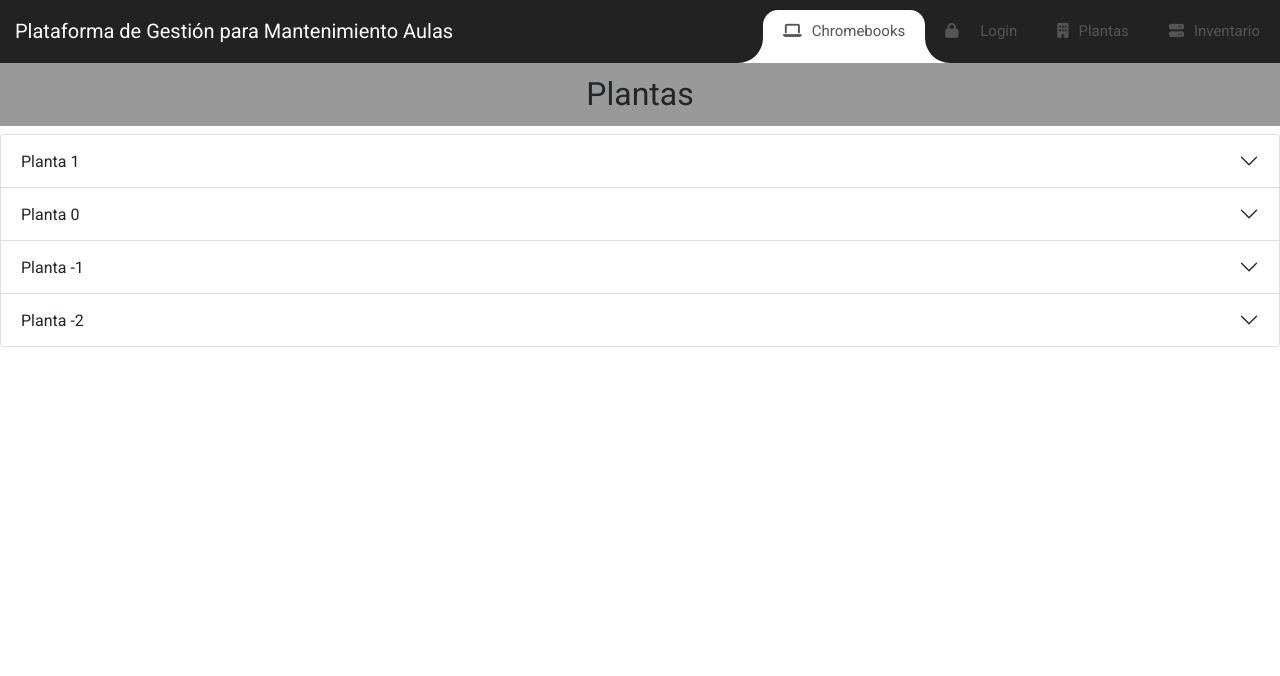
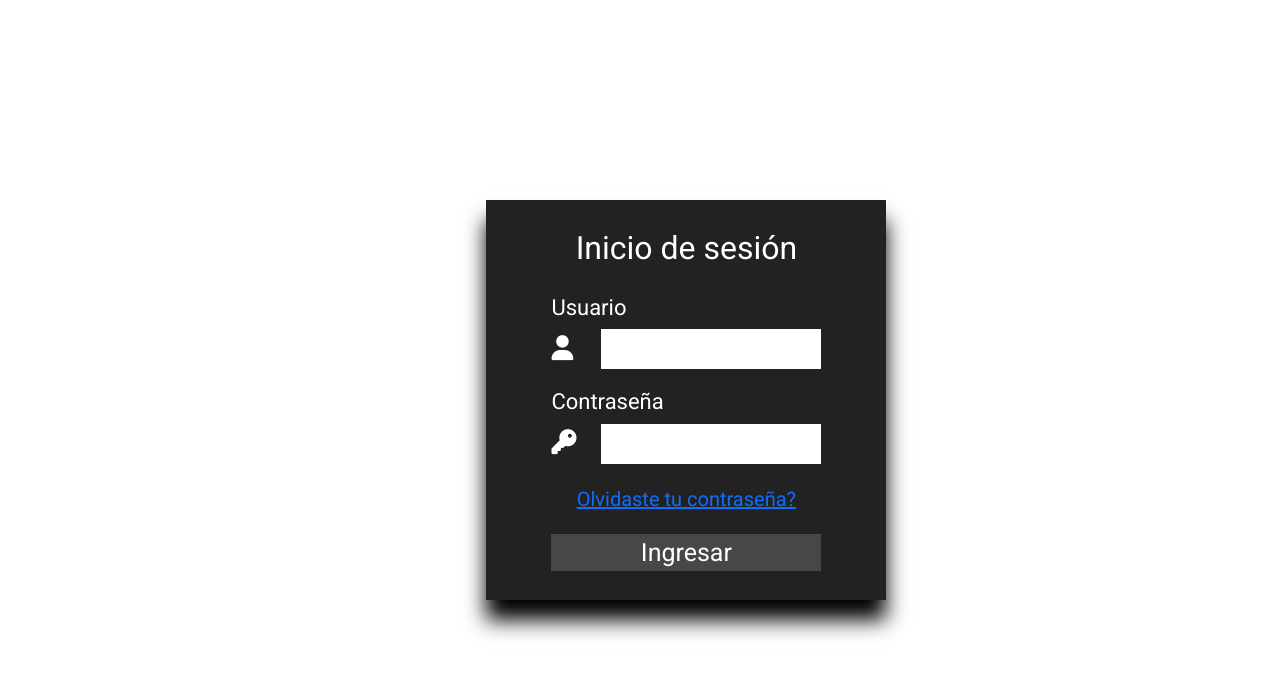
Before and after one commit to billyordores/Proyecto-ReporteDiario-Frontend, a React (Create React App) app in the folder dailyreport/: page /plantas in a window 1280 px wide. Shown: the top 676 px of the page. Built offline with nearby package versions, Linux system fonts and the light colour scheme; no server answers.

Commit message:
Correciones en el LOGIN

```diff
--- a/dailyreport/package.json
+++ b/dailyreport/package.json
@@ -3,6 +3,7 @@
   "version": "0.1.0",
   "private": true,
   "dependencies": {
+    "@auth0/auth0-react": "^1.10.1",
     "@material-table/core": "^4.3.43",
     "@material-ui/core": "^4.12.4",
     "@material-ui/icons": "^4.11.3",
--- a/dailyreport/src/App.js
+++ b/dailyreport/src/App.js
@@ -8,19 +8,16 @@ import Login from './pages/Login.js'
 function App() {
   return(
     <BrowserRouter>
+    <Login>
       <Navbar/>
         <Routes>
-
-
           <Route path='/chromebooks' element={<Chromebooks/>} />
 
           <Route path='/plantas' element={<Flats/>} />
 
           <Route path='/inventario' element={<Inventory/>} />
-
-        <Route path='/login' element={<Login/>}/>
-
         </Routes>
+    </Login>
     </BrowserRouter>
   )
 }
--- a/dailyreport/src/components/Navbar.js
+++ b/dailyreport/src/components/Navbar.js
@@ -83,12 +83,6 @@ const Navbar = () => {
           </li>
 
           <li className="nav-item active">
-            <NavLink className="nav-link" to="/login" exact>
-              <i class="fa fa-solid fa-lock"></i>Login
-            </NavLink>
-          </li>
-
-          <li className="nav-item active">
             <NavLink className="nav-link" to="/plantas" exact>
               <i className="fa fa-building"></i>Plantas
             </NavLink>
--- a/dailyreport/src/css/Login.css
+++ b/dailyreport/src/css/Login.css
@@ -31,6 +31,7 @@ form h2{
     border: none;
     color: #222;
     border-bottom: solid 2px white;
+    padding-left: 5px;
 }
 .fa-solid{
     width: 25px;
--- a/dailyreport/src/index.js
+++ b/dailyreport/src/index.js
@@ -1,10 +1,13 @@
 import React from 'react';
 import ReactDOM from 'react-dom';
+import { Auth0Provider } from "@auth0/auth0-react"
 import App from './App';
 
 ReactDOM.render(
   <React.StrictMode>
-    <App />
+    <Auth0Provider domain='dev-1unjozjx.us.auth0.com' clientId='mZzivCM8TLn7oB0ijqWZjZu2EYfrx0pE' redirectUri={window.location.origin}>
+      <App />
+    </Auth0Provider>
   </React.StrictMode>,
   document.getElementById('root')
 );
--- a/dailyreport/src/pages/Login.js
+++ b/dailyreport/src/pages/Login.js
@@ -1,14 +1,18 @@
 import React, { useState } from 'react'
+import { useAuth0 } from "@auth0/auth0-react"
 import "../css/Login.css"
+
 
 const Login = () =>{
 
+    const {redireccion} = useAuth0();
+
     const [username,setUsername]=useState("")
     const [password,setPassword]=useState("")
-    const user = "Jorge";
+    const user = "jorge";
     const pass = "Becario21";
 
-    const ingresar =(e)=>{
+    const Ingresar = (e) => {
         e.preventDefault()
 
         if(password===pass & username===user){
@@ -16,10 +20,10 @@ const Login = () =>{
         }
         else{
             console.log('La contraseña o usuario ingresado es incorrecto')
-            // console.log(username,password)
-            // console.log(user,pass)
         }
+        setPassword('')
     }
+
     const alerta =()=>{
         alert("Preguntale a tu gfe")
     }
@@ -28,7 +32,7 @@ const Login = () =>{
         <div>
             <div className='login'>
 
-            <form>
+            <form on onSubmit={() => redireccion()}>
                 <h2 className='tituloLogin'>Inicio de sesión</h2>
 
                 <label to="usuario" className="ingreso">
@@ -40,13 +44,12 @@ const Login = () =>{
                 <label to="password" className="ingreso">
                     <h3>Contraseña</h3>
                     <i class="fa-solid fa-key"></i>
-
                     <input type="password" name="password" className="formPassword" id='password' value={password} onChange={(e)=>{setPassword(e.target.value)}}/>
                 </label>
 
                 <a href='#' className="link" onClick={alerta}>Olvidaste tu contraseña?</a>
 
-                <button onClick={ingresar}>Ingresar</button>
+                <button onClick={() => redireccion()}>Ingresar</button>
             </form>
             </div>
         </div>
```
Also changed, not shown: 1 other file (tests, documents, lock files or other folders). Lines whose indentation alone changed are shown as unchanged.
